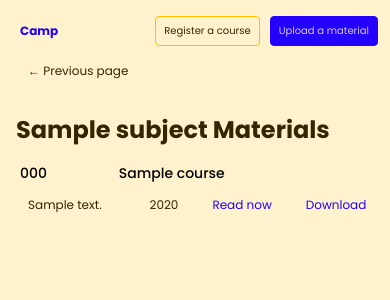
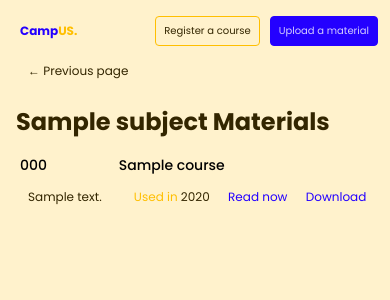
Before and after one commit to derasn/library-project, a Django app: page /subject/1/ in a window 390 px wide. Shown: the top 300 px of the page. Run offline with Django 5.2, Linux system fonts and the light colour scheme; tables that the repository leaves empty hold one stand-in row (values such as "Sample post").

Commit message:
last minute changes

```diff
--- a/campus/static/css/subject_courses.css
+++ b/campus/static/css/subject_courses.css
@@ -230,12 +230,12 @@ hr:last-child{
 
     .previous-page{
         font-size: 3rem;
-        margin: 1rem 3rem;
+        margin: 3rem 3rem;
     }
 
     .others h1{
         font-size: 6rem;
-        margin-top: 8rem;
+        margin-top: 6rem;
         margin-bottom: 3rem;
     }
 
@@ -286,12 +286,12 @@ hr:last-child{
         width: 25%;
     }
 
-    span{
+    #used{
         display: none;
     }
 
     p{ /* For error messages i.e sorry, no materials */
-        margin: 0.5rem 0;
+        margin: 1rem 0;
         font-size: 3rem;
         font-weight: 400;
         padding: 0 3rem;
@@ -300,6 +300,6 @@ hr:last-child{
     hr{
         border: 0.125rem solid #554000;
         width: 95%;
-        margin: 3rem 2rem;
+        margin: 4rem 2rem;
     }
 }
--- a/campus/templates/subject_courses.html
+++ b/campus/templates/subject_courses.html
@@ -41,7 +41,7 @@
                             {% for material in course.materials.all %}
                                 <div class="material-details">
                                     <div class="description">{{material.description}}</div>
-                                    <div class="year_used"><span>Used in</span> {{material.year_used}}</div>
+                                    <div class="year_used"><span id="Used">Used in</span> {{material.year_used}}</div>
                                     <div class="view"><a href="{{ material.file.url }}" target="_blank">Read now</a></div>
                                     <div class="download"><a href="https://res.cloudinary.com/dnjwg5smv/raw/upload/fl_attachment/v1/{{ material.file.name }}">Download</a></div>
                                 </div>
```
Also changed, not shown: campus/static/css/home.css (+5 -4 lines).
